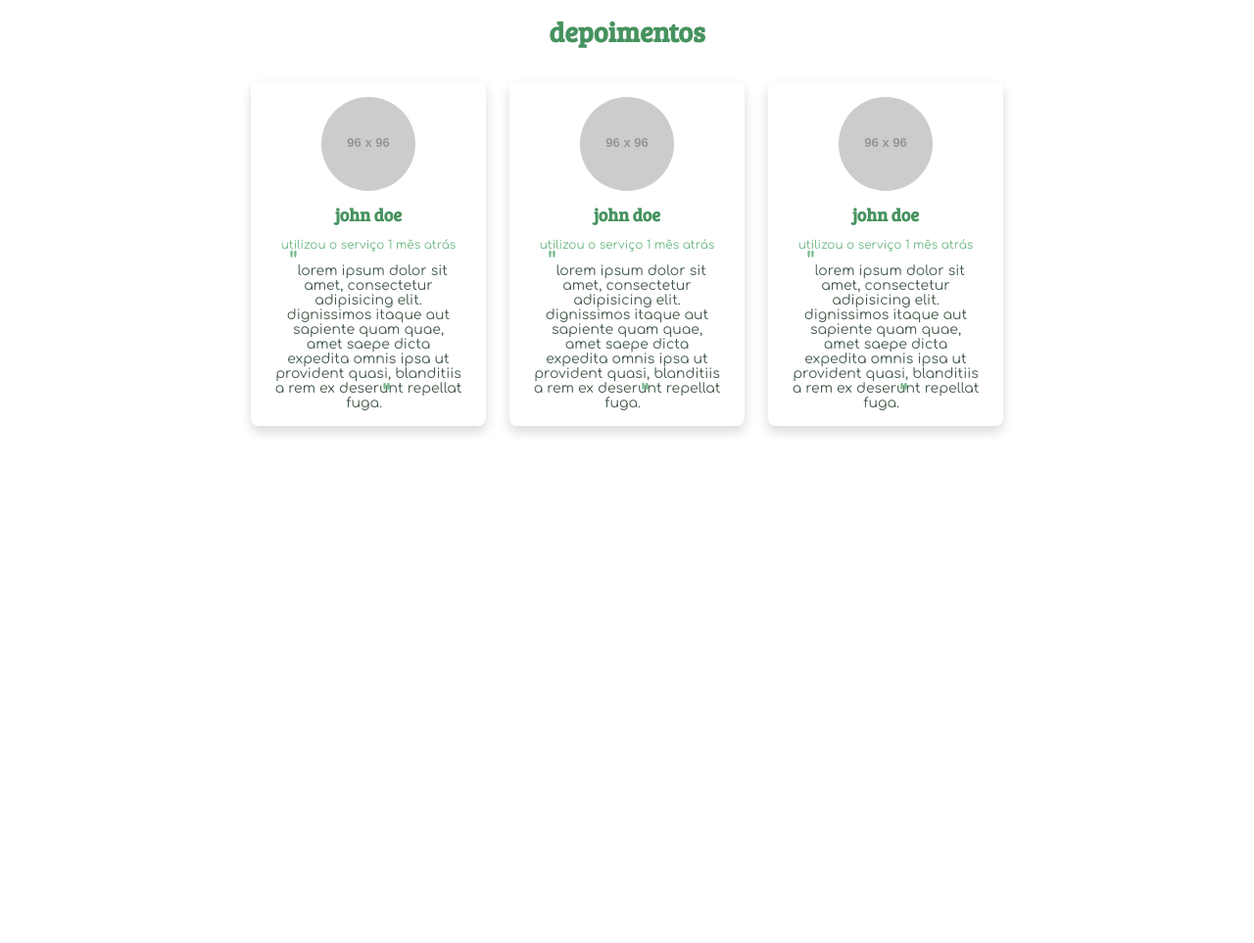
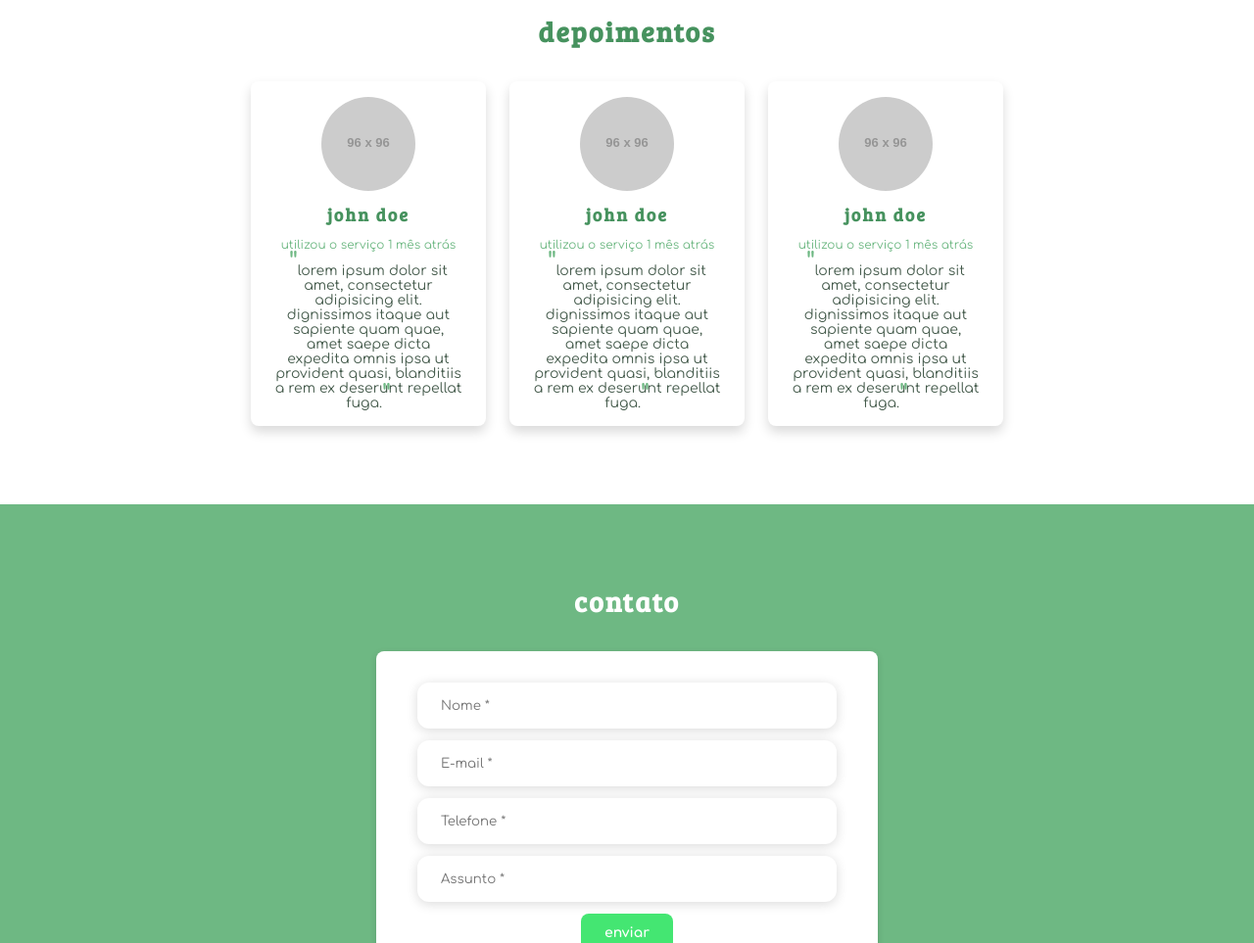
Before and after one commit to luancodedev/landing-page-do-zero, a plain HTML site: page index.html in a window 1280 px wide. Shown: the part 1837-2800 px from the top of the page at 98% size. Before the commit the page ends 2352 px from the top, so only its background shows below. Drawn offline with Linux system fonts and the light colour scheme; placeholder pictures from the web are drawn by us.

Commit message:
feat: finish desktop version

```diff
--- a/index.html
+++ b/index.html
@@ -132,7 +132,25 @@
         </div>
       </div>
     </section>
+
+    <section id="contato" class="moved-contact default-section">
+      <div class="container">
+        <h2 class="section-title">Contato</h2>
+
+        <form class="moved-contact-form">
+          <input type="text" name="name" id="name" class="form-control" placeholder="Nome *" required>
+          <input type="email" name="email" id="email" class="form-control" placeholder="E-mail *" required>
+          <input type="tel" name="phone" id="phone" class="form-control" placeholder="Telefone *" required>
+          <input type="text" name="subject" id="subject" class="form-control" placeholder="Assunto *" required>
+          <button type="submit" class="btn btn-primary">Enviar</button>
+        </form>
+      </div>
+    </section>
   </main>
+
+  <footer class="moved-footer">
+    <p>&copy; Todos os direitos reservados 2024.</p>
+  </footer>
 </body>
 
 </html>
--- a/styles.css
+++ b/styles.css
@@ -22,6 +22,7 @@
   margin: 0;
   text-decoration: none;
   outline: none;
+  font-family: var(--font-family-body);
 }
 
 html {
@@ -29,7 +30,6 @@ html {
 }
 
 body {
-  font-family: var(--font-family-body);
   color: var(--body);
   text-transform: lowercase;
   font-size: var(--font-size-default);
@@ -44,6 +44,7 @@ h6 {
   font-family: var(--font-family-heading);
   color: var(--heading);
   text-transform: lowercase;
+  letter-spacing: 2px;
 }
 
 a {
@@ -144,6 +145,9 @@ a:hover {
   text-transform: lowercase;
   font-weight: 700;
   font-size: var(--font-size-small);
+  border: 0;
+  cursor: pointer;
+  transition: var(--transition-basic);
 }
 
 .btn-primary {
@@ -307,3 +311,44 @@ a:hover {
   line-height: 0;
   color: var(--secondary);
 }
+
+.moved-contact {
+  background-color: var(--secondary);
+}
+
+.moved-contact .section-title {
+  text-align: center;
+  color: var(--white);
+}
+
+.moved-contact-form {
+  width: 50%;
+  margin: 0 auto;
+  display: flex;
+  flex-direction: column;
+  gap: 12px 0;
+  align-items: center;
+  background-color: var(--white);
+  border-radius: 8px;
+  padding: 32px 42px;
+  box-shadow: 0 2px 6px rgba(0, 0, 0, 0.15);
+  margin-top: 32px;
+}
+
+.form-control {
+  outline: none;
+  border-radius: 12px;
+  padding: 16px 24px;
+  border: 0;
+  box-shadow: 0 2px 12px rgba(0, 0, 0, 0.15);
+  width: 100%;
+}
+
+.moved-footer {
+  padding: 16px 0;
+  background-color: var(--heading);
+  display: flex;
+  justify-content: center;
+  font-size: var(--font-size-smaller);
+  color: var(--white);
+}
```
